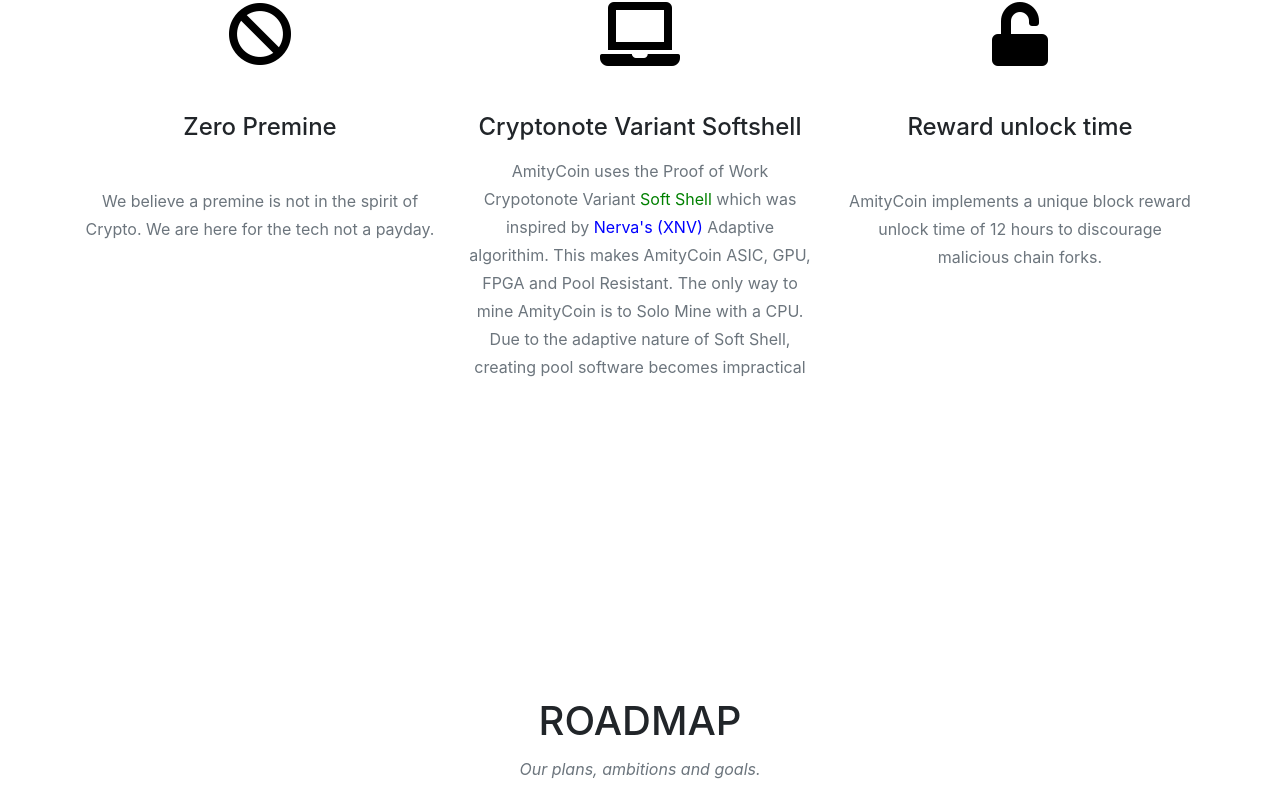
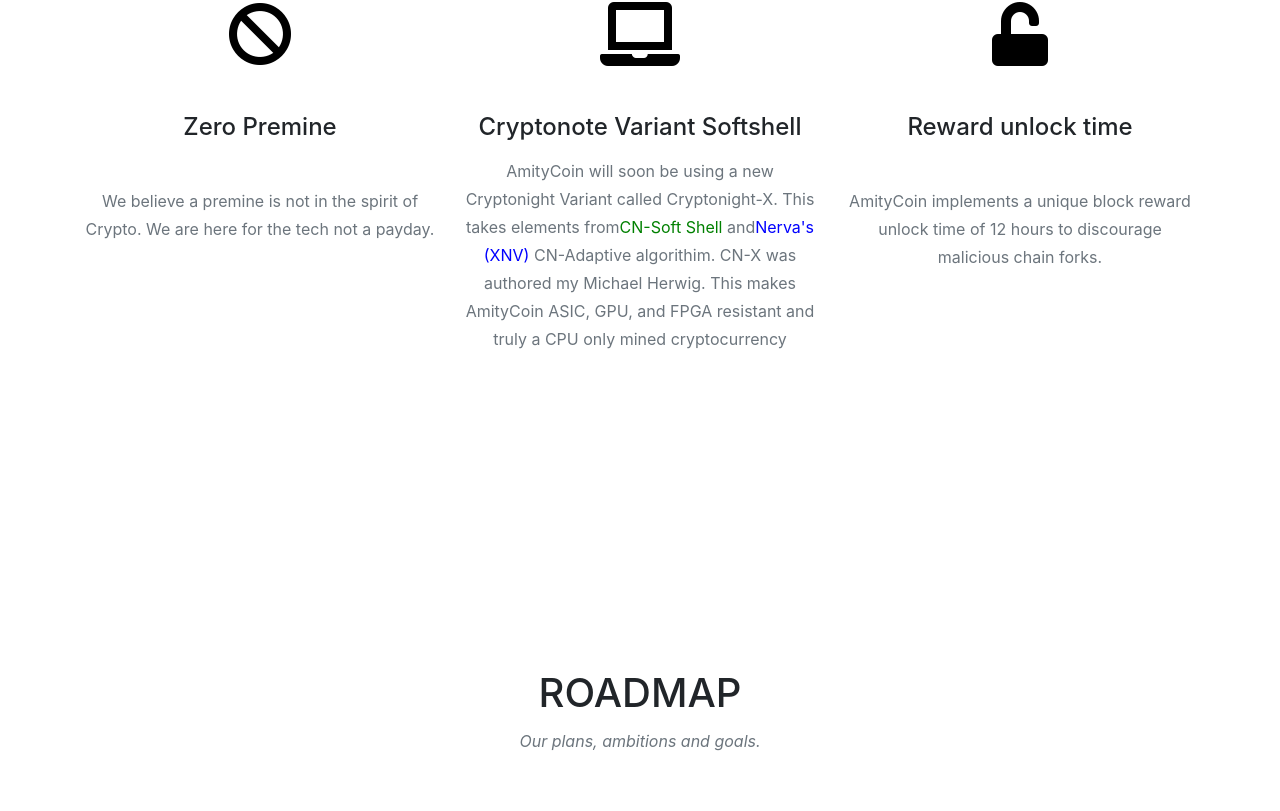
Before and after one commit to CalexCore/amitysite, a website with bundled scripts: page index.html in a window 1280 px wide. Shown: the part 1642-2453 px from the top of the page. Built offline with nearby package versions, Linux system fonts and the light colour scheme; a web font is replaced by a local one.

Commit message:
Update Content

```diff
--- a/index.html
+++ b/index.html
@@ -118,7 +118,7 @@
               <i class="fas fa-laptop fa-stack-1x fa-inverse" style="color:black";></i>
             </span>
             <h4 class="service-heading">Cryptonote Variant Softshell</h4>
-            <p class="text-muted">AmityCoin uses the Proof of Work Crypotonote Variant <a href="https://medium.com/@turtlecoin/introducing-cryptonight-soft-shell-2c2d4c497efd" style="color:green";>Soft Shell</a> which was inspired by <a href="https://getnerva.org" style="color:blue">Nerva's (XNV)</a> Adaptive algorithim. This makes AmityCoin ASIC, GPU, FPGA and Pool Resistant. The only way to mine AmityCoin is to Solo Mine with a CPU. Due to the adaptive nature of Soft Shell, creating pool software becomes impractical</p>
+            <p class="text-muted">AmityCoin will soon be using a new Cryptonight Variant called Cryptonight-X.  This takes elements from<a href="https://medium.com/@turtlecoin/introducing-cryptonight-soft-shell-2c2d4c497efd" style="color:green";>CN-Soft Shell</a> and<a href="https://getnerva.org" style="color:blue">Nerva's (XNV)</a> CN-Adaptive algorithim. CN-X was authored my Michael Herwig. This makes AmityCoin ASIC, GPU, and FPGA resistant and truly a CPU only mined cryptocurrency</p>
           </div>
           <div class="col-md-4">
             <span class="fa-stack fa-4x">
```
